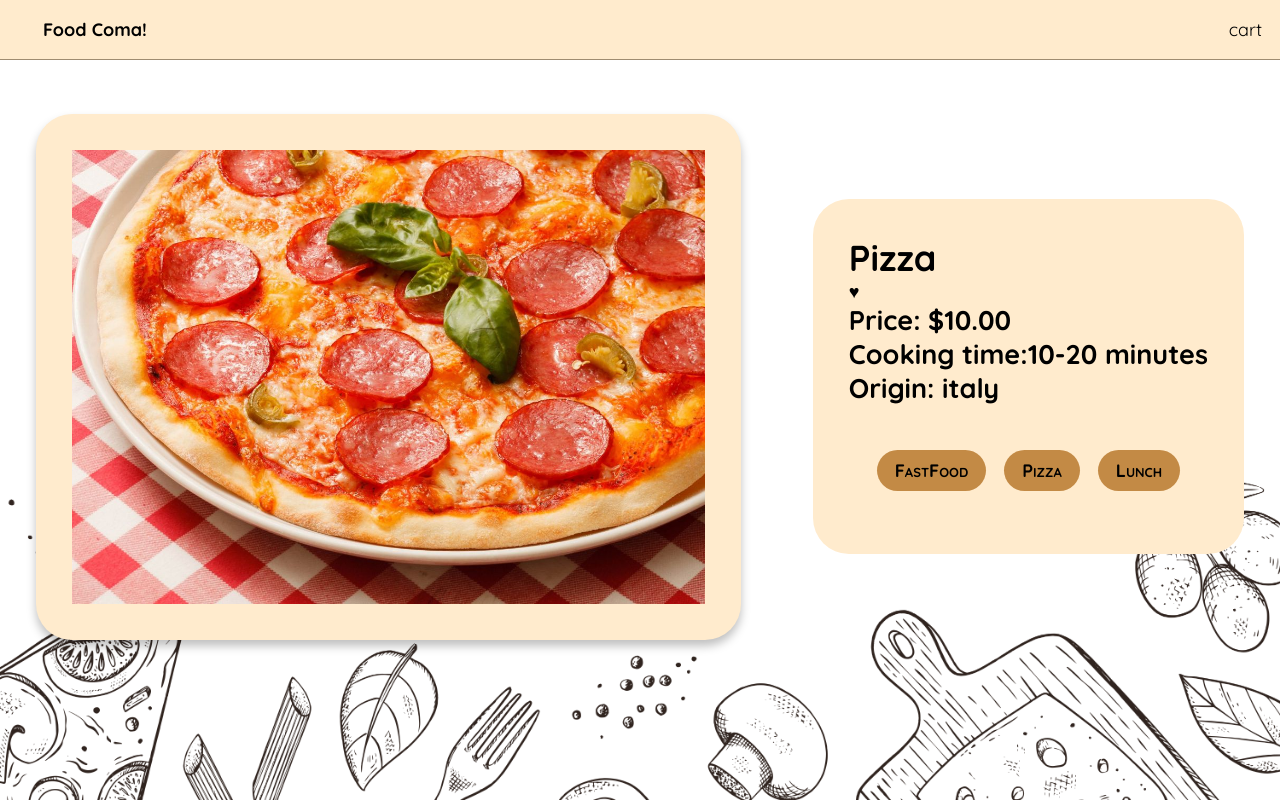
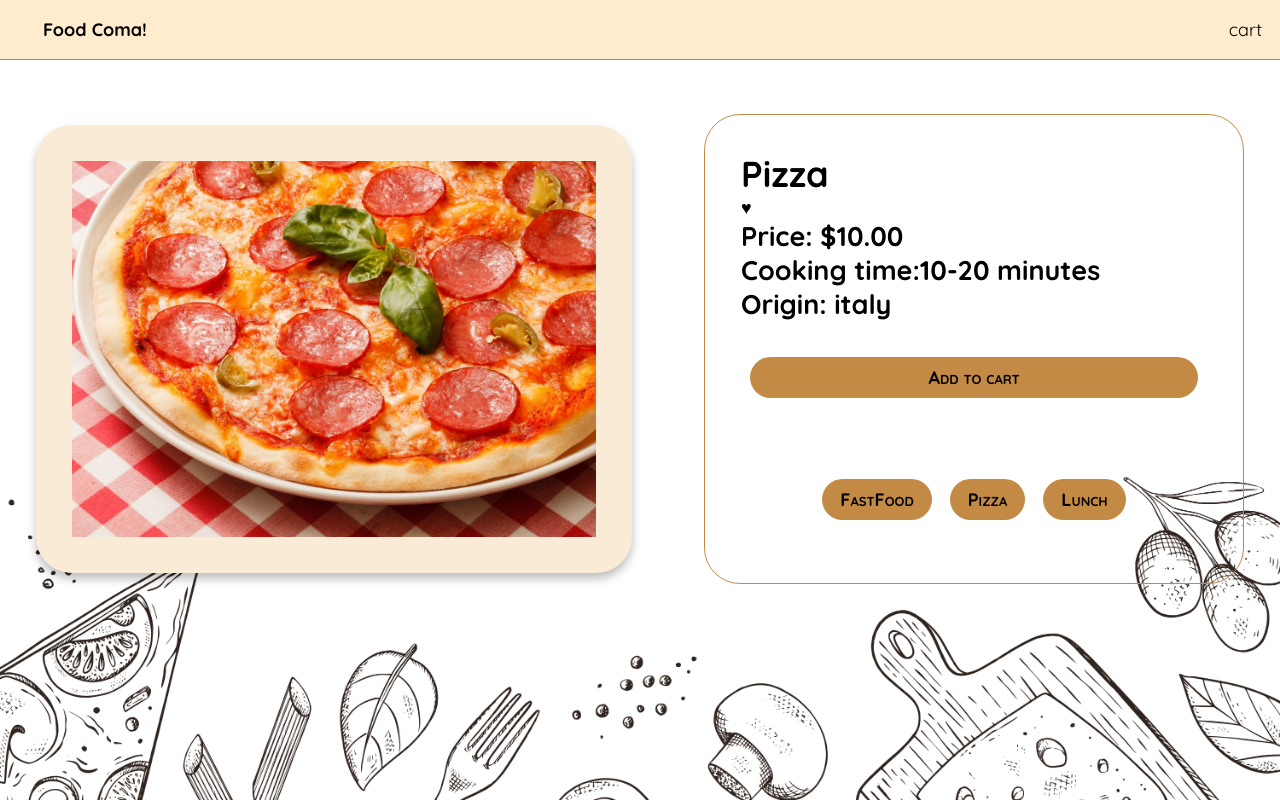
Before and after one commit to drgslx/angular-food-app, an Angular app: page /food/1 in a window 1280 px wide. Built offline with nearby package versions, Linux system fonts and the light colour scheme.

Commit message:
more styling

```diff
--- a/src/app/food-page/food-page.component.css
+++ b/src/app/food-page/food-page.component.css
@@ -1,10 +1,48 @@
 .container {
     display: flex;
-    justify-content: center;
+    justify-content:center;
     align-items: center;
     flex-wrap: wrap;
     margin-top: 1rem;
 
+}
+
+.container > * {
+    min-width: 30rem;
+    max-width: 40rem;
+    min-height: 20rem;
+    max-height: 30rem;
+    margin: 2rem;
+    padding: 2rem;
+    border-radius: 2rem;
+
+}
+
+.details {
+    display: flex;
+    flex-direction: column;
+    justify-content: space-around;
+    border:rgb(195, 138, 69) 1px solid;
+}
+
+button {
+    padding:0.5rem 1rem;
+    margin: 2rem 0.5rem;
+    font-size: 1rem;
+    color: black;
+    border-radius: 10rem;
+    border: none;
+    width: auto;
+    background-color: rgb(195, 138, 69);
+    font-variant: small-caps;
+    font-weight: 1000;
+    text-decoration: none;
+    cursor: pointer;
+}
+
+button:hover {
+    transform: scaleX(1.05);
+    transition: cubic-bezier(0.075, 0.82, 0.165, 1) 0.5s;
 }
 
 img{
@@ -18,12 +56,3 @@ img{
     object-position: center;
 
 }
-
-.container > * {
-    min-width: 20rem;
-    max-width: 40rem;
-    margin: 2rem;
-    padding: 2rem;
-    border-radius: 2rem;
-    background-color: blanchedalmond;
-}
--- a/src/app/food-page/food-page.component.html
+++ b/src/app/food-page/food-page.component.html
@@ -1,15 +1,22 @@
 <div class="container">
     <img [src]="food.imageUrl" [alt]="food.name"/>
-    <div class="details">
-        <div class="header">
+        <div class="details">
+            <div class="header">
             <h1>{{food.name}}</h1>
             <span class="favorite">&hearts;</span>
             <h2>Price: {{food.price | currency}}</h2>
             <h2>Cooking time:{{food.cookingTime}} minutes</h2>
             <h2>Origin: {{food.origins}}</h2>
+            </div>
+            <button class="btn btn-primary" >Add to cart</button>
+
+       <div class="content">
+            <div class="tags">
+                <app-tags [foodPageTags]="food.tags"></app-tags>
+            </div>
         </div>
-        <div class="tags">
-            <app-tags [foodPageTags]="food.tags"></app-tags>
-        </div>
+
     </div>
+
+
 </div>
--- a/src/app/tags/tags.component.css
+++ b/src/app/tags/tags.component.css
@@ -22,7 +22,6 @@ div a{
 }
 
 div a:hover{
-    opacity: 0.7;
     transform:scale3d(1.1,1.1,1.1);
     transition: cubic-bezier(0.075, 0.82, 0.165, 1) 0.5s;
 }
```
